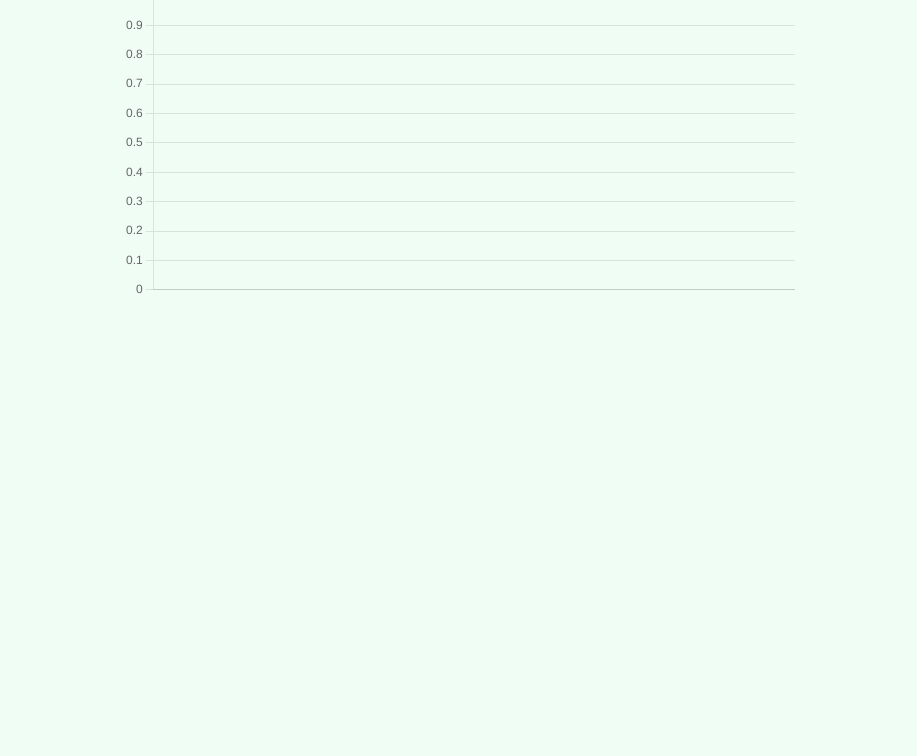
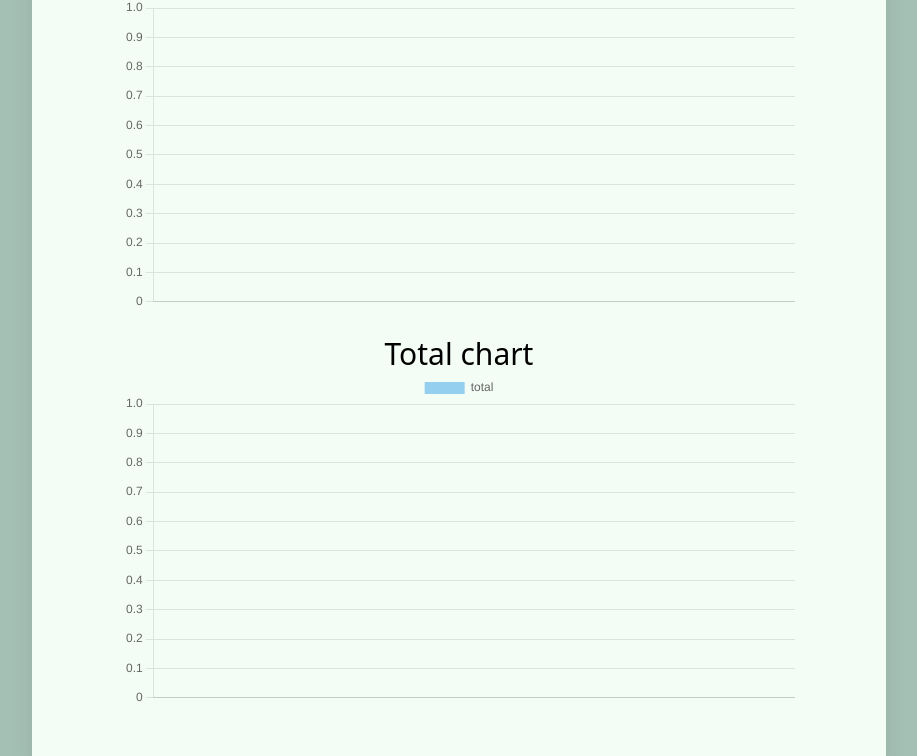
Before and after one commit to 5hoko-k/jimz_records_display, a website built with Parcel: page src/index.html in a window 1280 px wide. Shown: the part 504-1260 px from the top of the page, without its empty margins (181-1098 px from the left). Before the commit the page ends 840 px from the top, so only its background shows below. Built offline with nearby package versions, Linux system fonts and the light colour scheme.

Commit message:
Add total chart and its data requests

```diff
--- a/src/fetchData.mjs
+++ b/src/fetchData.mjs
@@ -1,10 +1,13 @@
 export async function getData() {
   let salesData;
   let servicesData;
+  let totalData;
   let salesDataLabels;
   let salesDataValues;
   let servicesDataLabels;
   let servicesDataValues;
+  let totalDataLabels;
+  let totalDataValues;
 
   console.log("fetching Data... ");
 
@@ -17,6 +20,7 @@ export async function getData() {
     .then((resData) => {
       salesData = resData.sales;
       servicesData = resData.services;
+      totalData = resData.total;
 
       salesDataLabels = salesData.map((row) => {
         const date = new Date(row.date);
@@ -34,6 +38,14 @@ export async function getData() {
         });
       });
       servicesDataValues = servicesData.map((row) => row.services_total);
+      totalDataLabels = totalData.map((row) => {
+        const date = new Date(row.date);
+        return date.toLocaleDateString("en-US", {
+          day: "numeric",
+          month: "short",
+        });
+      });
+      totalDataValues = totalData.map((row) => row.total);
     })
     .catch((error) => {
       console.log(error);
@@ -46,5 +58,8 @@ export async function getData() {
     servicesDataValues,
     salesData,
     servicesData,
+    totalDataLabels,
+    totalDataValues,
+    totalData,
   ];
 }
--- a/src/index.css
+++ b/src/index.css
@@ -1 +1,7 @@
 @import "tailwindcss";
+
+@theme {
+    --color-theme-primary: #f3fdf5;
+    --color-theme-primary-dark: #a4bfb4;
+    --color-theme-primary-light: #f3fdf5;
+}
--- a/src/index.html
+++ b/src/index.html
@@ -7,8 +7,10 @@
     <script type="module" src="index.js"></script>
     <link href="index.css" rel="stylesheet" />
   </head>
-  <body class="p-5 bg-green-50">
-    <div class="flex flex-col gap-6 justify-center items-center h-screen">
+  <body class="bg-theme-primary-dark">
+    <div
+      class="flex flex-col gap-6 justify-center items-center min-h-screen xl:max-w-2/3 mx-auto py-12 bg-theme-primary shadow-xl"
+    >
       <div class="flex flex-col justify-center items-center">
         <h2 class="text-3xl">Sales Chart</h2>
         <div class="w-2xl">
@@ -21,6 +23,12 @@
           <canvas id="servicesChart"></canvas>
         </div>
       </div>
+      <div class="flex flex-col justify-center items-center">
+        <h2 class="text-3xl">Total chart</h2>
+        <div class="w-2xl">
+          <canvas id="totalChart"></canvas>
+        </div>
+      </div>
     </div>
   </body>
 </html>
--- a/src/index.js
+++ b/src/index.js
@@ -9,12 +9,16 @@ async function getChart() {
     servicesValues,
     salesData,
     servicesData,
+    totalLabels,
+    totalValues,
+    total,
   ] = await getData();
 
   console.log("Got the Sales data: ");
   console.log(salesData);
   console.log("Got the Services data: ");
   console.log(servicesData);
+  console.log("Got the total data: ", total);
 
   const salesChartElement = document.getElementById("salesChart");
   new Chart(salesChartElement, {
@@ -59,6 +63,28 @@ async function getChart() {
       },
     },
   });
+
+  const totalChartElement = document.getElementById("totalChart");
+  new Chart(totalChartElement, {
+    type: "bar",
+    data: {
+      labels: totalLabels,
+      datasets: [
+        {
+          label: "total",
+          data: totalValues,
+          borderwidth: 1,
+        },
+      ],
+    },
+    options: {
+      scales: {
+        y: {
+          baginAtZero: true,
+        },
+      },
+    },
+  });
 }
 
 document.addEventListener("DOMContentLoaded", async () => await getChart());
```
